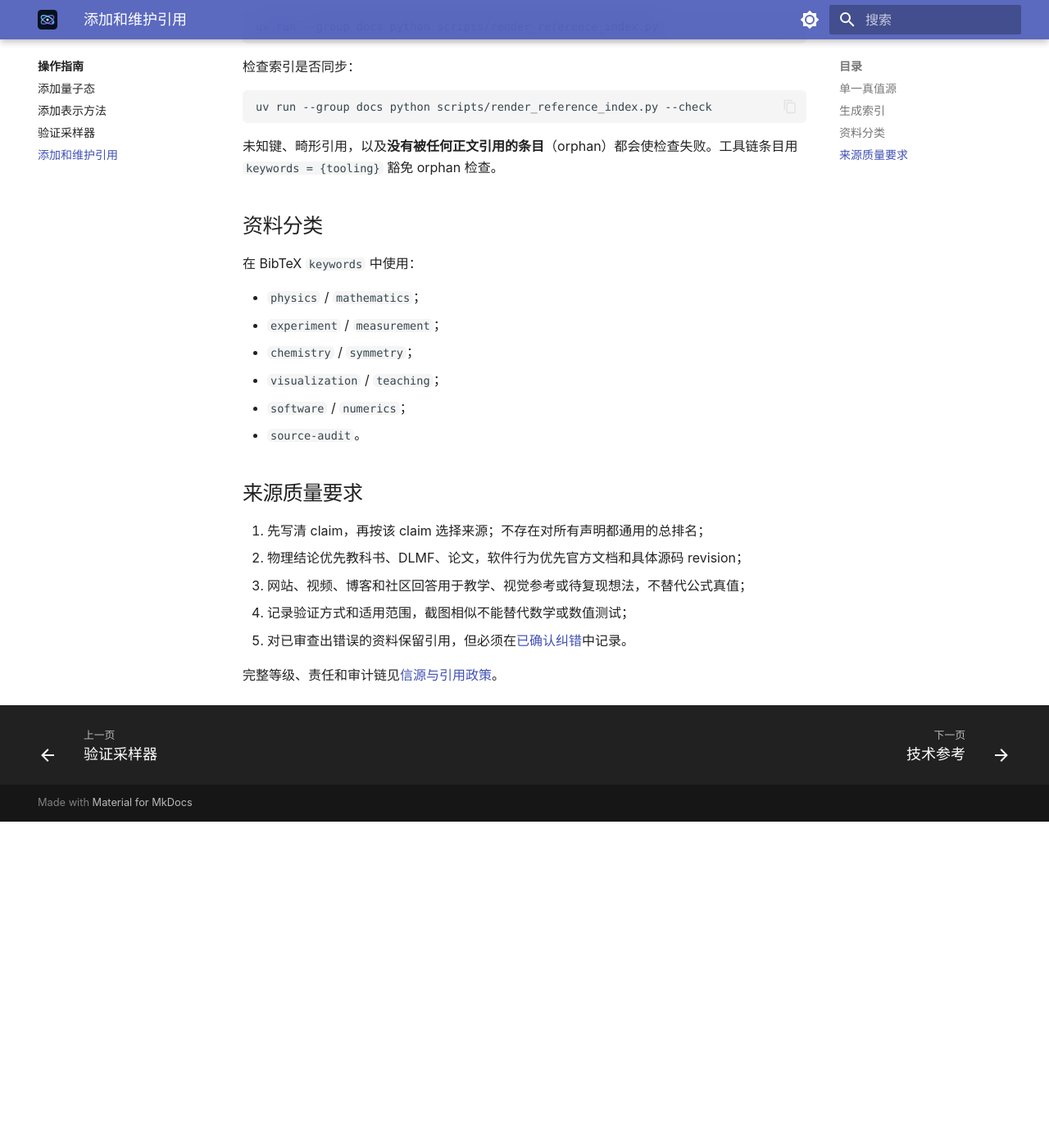
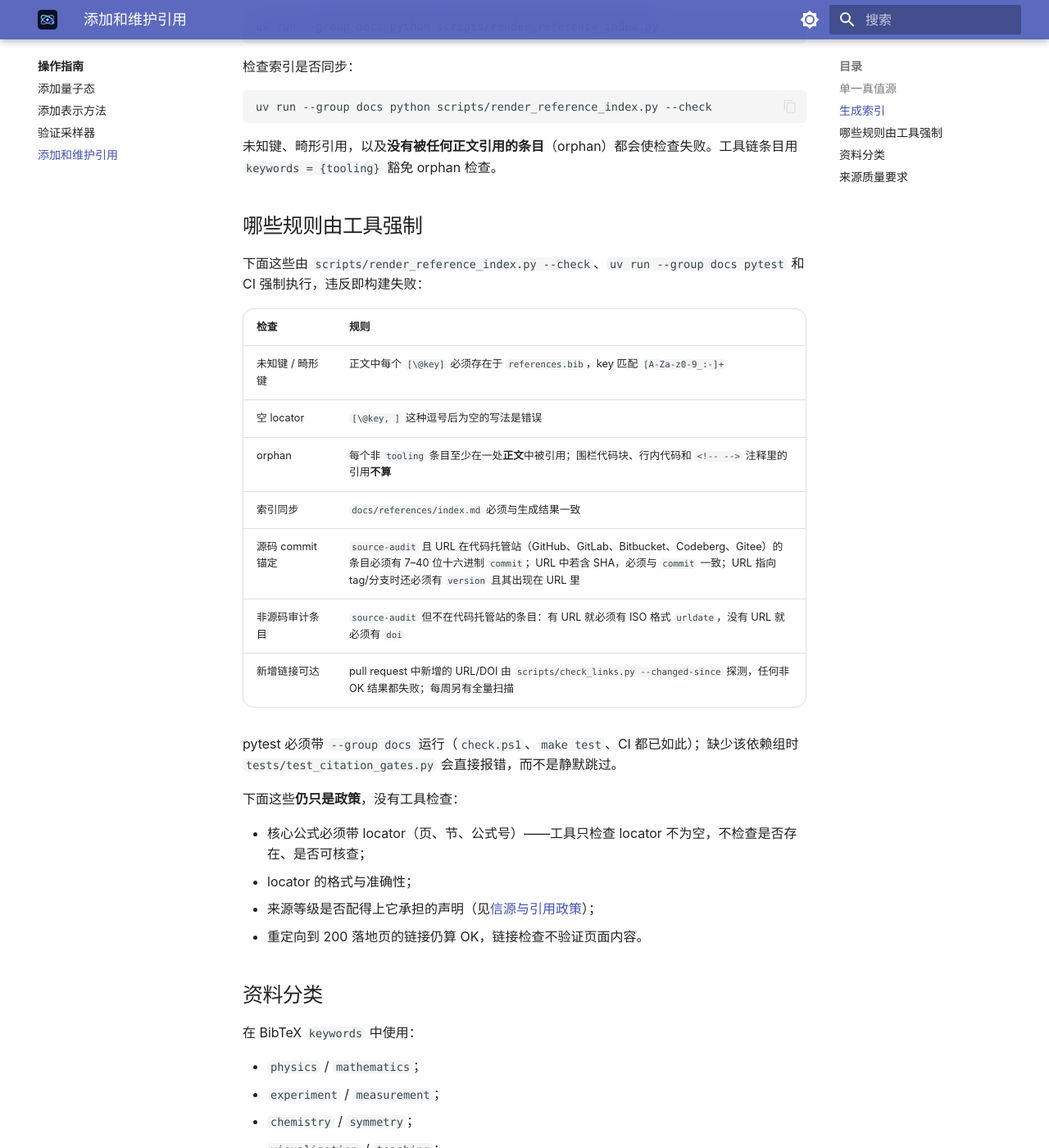
Before and after one commit to longwarriors/Atmoic-quantum-visualization, an MkDocs documentation site: the page built from docs/how-to/cite-sources.md, in a window 1280 px wide and 1400 px high, scrolled down 773 px. Shown: the whole window at 82% size. Built offline with MkDocs 1.6.1 and Material for MkDocs 9.7.7, drawn with Linux system fonts in a browser that asks for light colours; before the commit the page ends 1775 px from its top, so only the background shows below that.

Commit message:
docs: state which citation rules are enforced and which remain policy
cite-sources.md gains a table of the checks that now fail the build
(unknown/malformed keys, empty locators, orphans with code-block
exclusion, index freshness, commit/SHA/URL pin coherence, access dates,
changed-link probing on pull requests) and a list of what is still
review-only (locator required for core formulas, locator format, source
tier vs claim, redirect-to-landing-page). source-policy.md points at the
validator instead of the retired github-only test.

```diff
--- a/docs/how-to/cite-sources.md
+++ b/docs/how-to/cite-sources.md
@@ -42,6 +42,29 @@ uv run --group docs python scripts/render_reference_index.py --check
 
 未知键、畸形引用，以及**没有被任何正文引用的条目**（orphan）都会使检查失败。工具链条目用 `keywords = {tooling}` 豁免 orphan 检查。
 
+## 哪些规则由工具强制
+
+下面这些由 `scripts/render_reference_index.py --check`、`uv run --group docs pytest` 和 CI 强制执行，违反即构建失败：
+
+| 检查 | 规则 |
+|---|---|
+| 未知键 / 畸形键 | 正文中每个 `[\@key]` 必须存在于 `references.bib`，key 匹配 `[A-Za-z0-9_:-]+` |
+| 空 locator | `[\@key, ]` 这种逗号后为空的写法是错误 |
+| orphan | 每个非 `tooling` 条目至少在一处**正文**中被引用；围栏代码块、行内代码和 `<!-- -->` 注释里的引用**不算** |
+| 索引同步 | `docs/references/index.md` 必须与生成结果一致 |
+| 源码 commit 锚定 | `source-audit` 且 URL 在代码托管站（GitHub、GitLab、Bitbucket、Codeberg、Gitee）的条目必须有 7–40 位十六进制 `commit`；URL 中若含 SHA，必须与 `commit` 一致；URL 指向 tag/分支时还必须有 `version` 且其出现在 URL 里 |
+| 非源码审计条目 | `source-audit` 但不在代码托管站的条目：有 URL 就必须有 ISO 格式 `urldate`，没有 URL 就必须有 `doi` |
+| 新增链接可达 | pull request 中新增的 URL/DOI 由 `scripts/check_links.py --changed-since` 探测，任何非 OK 结果都失败；每周另有全量扫描 |
+
+pytest 必须带 `--group docs` 运行（`check.ps1`、`make test`、CI 都已如此）；缺少该依赖组时 `tests/test_citation_gates.py` 会直接报错，而不是静默跳过。
+
+下面这些**仍只是政策**，没有工具检查：
+
+- 核心公式必须带 locator（页、节、公式号）——工具只检查 locator 不为空，不检查是否存在、是否可核查；
+- locator 的格式与准确性；
+- 来源等级是否配得上它承担的声明（见[信源与引用政策](../references/source-policy.md)）；
+- 重定向到 200 落地页的链接仍算 OK，链接检查不验证页面内容。
+
 ## 资料分类
 
 在 BibTeX `keywords` 中使用：
```
Also changed, not shown: docs/references/source-policy.md (+10 -2 lines).
